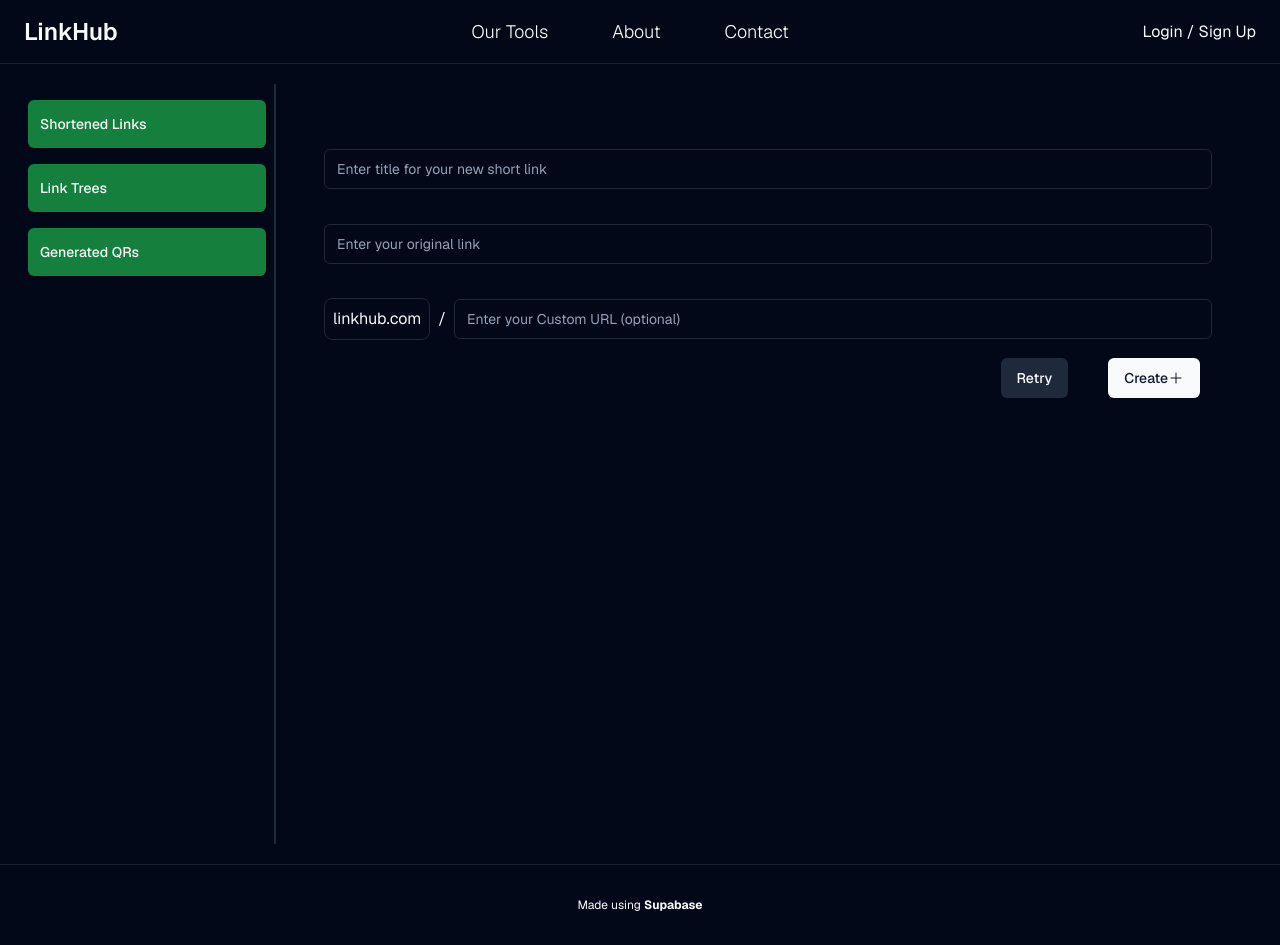
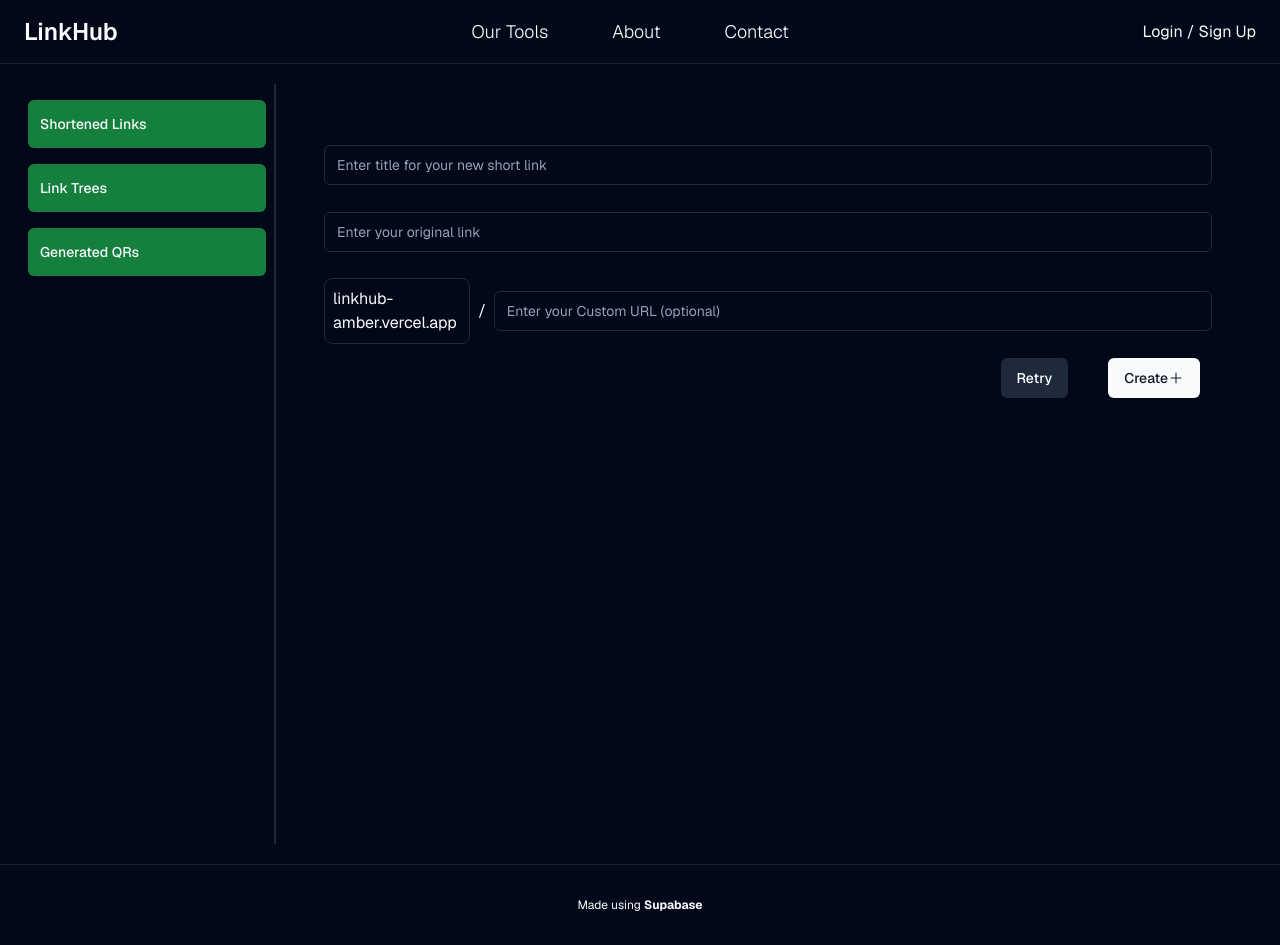
Before and after one commit to AmanSingh81757/linkhub, a Next.js app: page /dashboard/shortlinks/create in a window 1280 px wide. Built offline with nearby package versions, Linux system fonts and the light colour scheme; no server answers.

Commit message:
change host url

```diff
--- a/app/dashboard/shortlinks/create/page.tsx
+++ b/app/dashboard/shortlinks/create/page.tsx
@@ -39,7 +39,7 @@ export default function createShortLinkPage({
             <Input id="link" placeholder="Enter your original link" onChange={(e: React.ChangeEvent<HTMLInputElement>) => { setOriginalLink(e.target.value) }}/>
 
             <div className="flex items-center gap-2">
-                <Card className="p-2">linkhub.com</Card> /
+                <Card className="p-2 w-1/5">linkhub-amber.vercel.app</Card> /
                 <Label htmlFor="custom_url" className="sr-only">Custom URL (optional)</Label>
                 <Input id="custom_url" placeholder="Enter your Custom URL (optional)" onChange={(e: React.ChangeEvent<HTMLInputElement>)=>{setCustomUrl(e.target.value)}}/>
 
--- a/app/lib/short-link.ts
+++ b/app/lib/short-link.ts
@@ -21,7 +21,7 @@ export async function createShortLink(user_id: string, title: string, original_l
     if(custom_url === ''){
         custom_url = randomString;
     }
-    const shortened_link = `linkhub.com/${custom_url}`;
+    const shortened_link = `linkhub-amber.vercel.app/${custom_url}`;
     const supabase = createClient();
     const { data, error } = await supabase
         .from('shortenedlinks')
```
